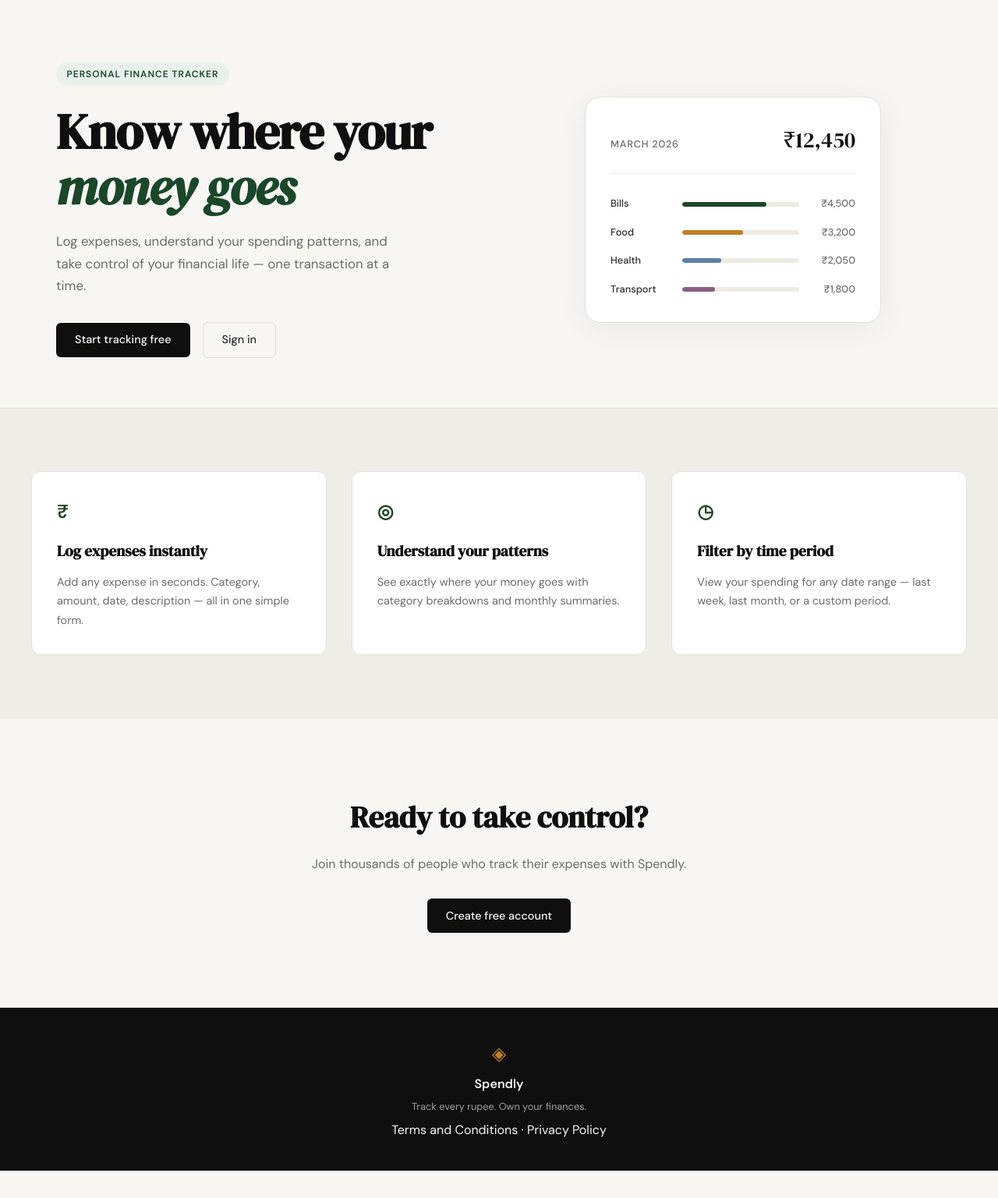
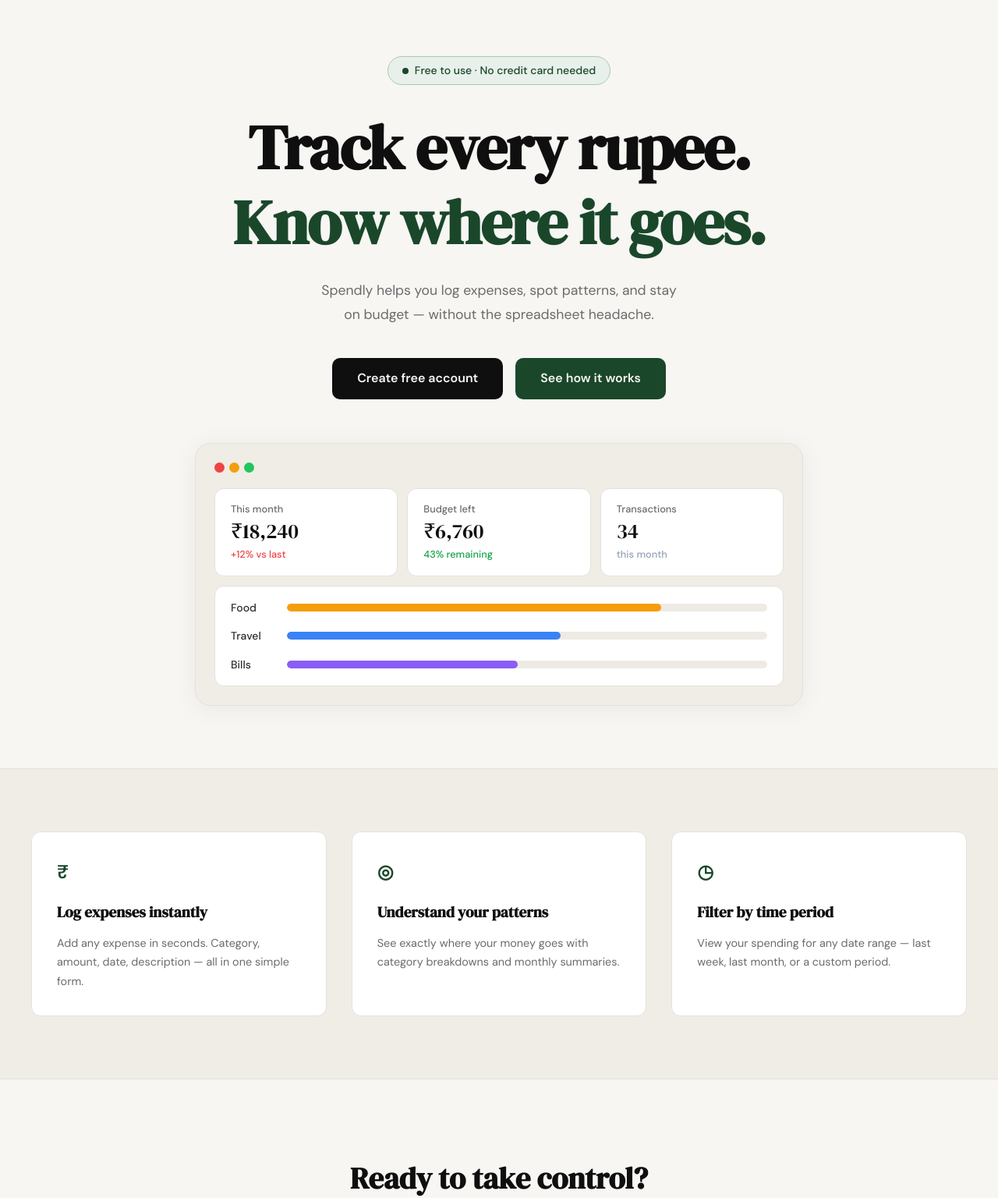
Before and after one commit to Enoshraju7-prog/spendly-friendly, a Flask app: page / in a window 1280 px wide. Shown: the part 61-1597 px from the top of the page at 78% size. Before the commit the page ends 1562 px from the top, so only its background shows below. Run offline with Flask 3, Linux system fonts and the light colour scheme.

Commit message:
landing: redesign hero section to match mockup

```diff
--- a/static/css/style.css
+++ b/static/css/style.css
@@ -528,3 +528,215 @@ a { color: inherit; text-decoration: none; }
     .nav-links a:not(.nav-cta) { display: none; }
     .hero { padding: 3rem 1rem 2rem; }
 }
+
+/* ------------------------------------------------------------------ */
+/* Hero v2                                                             */
+/* ------------------------------------------------------------------ */
+
+.hero-v2 {
+    background: var(--paper);
+    padding: 4.5rem 2rem 5rem;
+    text-align: center;
+}
+
+.hv2-inner {
+    max-width: 800px;
+    margin: 0 auto;
+    display: flex;
+    flex-direction: column;
+    align-items: center;
+}
+
+/* Pill */
+.hv2-pill {
+    display: inline-flex;
+    align-items: center;
+    gap: 0.5rem;
+    background: var(--accent-light);
+    border: 1px solid #a8c9b0;
+    color: var(--accent);
+    font-size: 0.875rem;
+    font-weight: 500;
+    padding: 0.4rem 1.1rem;
+    border-radius: 999px;
+    margin-bottom: 2rem;
+}
+
+.hv2-pill-dot {
+    width: 8px;
+    height: 8px;
+    background: var(--accent);
+    border-radius: 50%;
+    flex-shrink: 0;
+}
+
+/* Title */
+.hv2-title {
+    font-family: var(--font-display);
+    font-size: clamp(3rem, 7vw, 5rem);
+    line-height: 1.2;
+    letter-spacing: -0.02em;
+    margin-bottom: 1.5rem;
+    text-align: center;
+}
+
+.hv2-line1 {
+    color: var(--ink);
+}
+
+.hv2-line2 {
+    color: var(--accent);
+}
+
+/* Subtitle */
+.hv2-subtitle {
+    font-size: 1.1rem;
+    color: var(--ink-muted);
+    line-height: 1.75;
+    margin-bottom: 2.5rem;
+}
+
+/* Buttons */
+.hv2-actions {
+    display: flex;
+    gap: 1rem;
+    justify-content: center;
+    margin-bottom: 3.5rem;
+}
+
+.btn-hv2 {
+    display: inline-block;
+    background: var(--ink);
+    color: var(--paper);
+    padding: 0.85rem 2rem;
+    border-radius: 10px;
+    font-family: var(--font-body);
+    font-size: 1rem;
+    font-weight: 600;
+    text-decoration: none;
+    transition: background 0.2s;
+}
+
+.btn-hv2:hover { background: var(--accent); }
+
+.btn-hv2-green {
+    background: var(--accent);
+}
+
+.btn-hv2-green:hover { background: #0f2e1a; }
+
+/* Browser mock window */
+.hv2-browser {
+    width: 100%;
+    max-width: 780px;
+    background: var(--paper-warm);
+    border: 1px solid var(--border);
+    border-radius: 20px;
+    padding: 1.5rem;
+    box-shadow: 0 4px 32px rgba(0, 0, 0, 0.06);
+}
+
+.hb-chrome {
+    display: flex;
+    gap: 6px;
+    align-items: center;
+    margin-bottom: 1.25rem;
+}
+
+.hb-dot {
+    width: 13px;
+    height: 13px;
+    border-radius: 50%;
+}
+
+.hb-red    { background: #ef4444; }
+.hb-yellow { background: #f59e0b; }
+.hb-green  { background: #22c55e; }
+
+/* Stat cards */
+.hb-stats {
+    display: grid;
+    grid-template-columns: repeat(3, 1fr);
+    gap: 0.75rem;
+    margin-bottom: 0.75rem;
+}
+
+.hb-stat {
+    background: var(--paper-card);
+    border: 1px solid var(--border);
+    border-radius: 12px;
+    padding: 1rem 1.25rem;
+    display: flex;
+    flex-direction: column;
+    gap: 0.2rem;
+    text-align: left;
+}
+
+.hb-stat-label {
+    font-size: 0.8rem;
+    color: var(--ink-muted);
+    font-weight: 500;
+}
+
+.hb-stat-value {
+    font-family: var(--font-display);
+    font-size: 1.65rem;
+    color: var(--ink);
+    line-height: 1.2;
+}
+
+.hb-stat-tag {
+    font-size: 0.8rem;
+    font-weight: 500;
+}
+
+.hb-tag-red   { color: #ef4444; }
+.hb-tag-green { color: #16a34a; }
+.hb-tag-muted { color: #94a3b8; }
+
+/* Category bars */
+.hb-bars {
+    background: var(--paper-card);
+    border: 1px solid var(--border);
+    border-radius: 12px;
+    padding: 1rem 1.25rem;
+    display: flex;
+    flex-direction: column;
+    gap: 0.9rem;
+}
+
+.hb-bar-row {
+    display: grid;
+    grid-template-columns: 56px 1fr;
+    align-items: center;
+    gap: 1rem;
+}
+
+.hb-bar-label {
+    font-size: 0.875rem;
+    font-weight: 500;
+    color: var(--ink-soft);
+    text-align: left;
+}
+
+.hb-bar-track {
+    height: 10px;
+    background: var(--border-soft);
+    border-radius: 999px;
+    overflow: hidden;
+}
+
+.hb-bar {
+    height: 100%;
+    border-radius: 999px;
+}
+
+.hb-food   { background: #f59e0b; }
+.hb-travel { background: #3b82f6; }
+.hb-bills  { background: #8b5cf6; }
+
+@media (max-width: 700px) {
+    .hb-stats { grid-template-columns: 1fr; }
+    .hv2-actions { flex-direction: column; align-items: stretch; }
+    .hv2-subtitle br { display: none; }
+}
--- a/templates/landing.html
+++ b/templates/landing.html
@@ -4,60 +4,68 @@
 
 {% block content %}
 
-<section class="hero">
-    <div class="hero-inner">
-        <div class="hero-badge">Personal Finance Tracker</div>
-        <h1 class="hero-title">
-            Know where your<br>
-            <em>money goes</em>
+<section class="hero-v2">
+    <div class="hv2-inner">
+
+        <div class="hv2-pill">
+            <span class="hv2-pill-dot"></span>
+            Free to use · No credit card needed
+        </div>
+
+        <h1 class="hv2-title">
+            <span class="hv2-line1">Track every rupee.</span><br>
+            <span class="hv2-line2">Know where it goes.</span>
         </h1>
-        <p class="hero-subtitle">
-            Log expenses, understand your spending patterns,
-            and take control of your financial life —
-            one transaction at a time.
+
+        <p class="hv2-subtitle">
+            Spendly helps you log expenses, spot patterns, and stay<br>
+            on budget — without the spreadsheet headache.
         </p>
-        <div class="hero-actions">
-            <a href="{{ url_for('register') }}" class="btn-primary">Start tracking free</a>
-            <a href="{{ url_for('login') }}" class="btn-ghost">Sign in</a>
+
+        <div class="hv2-actions">
+            <a href="{{ url_for('register') }}" class="btn-hv2">Create free account</a>
+            <a href="#features" class="btn-hv2 btn-hv2-green">See how it works</a>
         </div>
-    </div>
-    <div class="hero-visual">
-        <div class="mock-card">
-            <div class="mock-card-header">
-                <span class="mock-label">March 2026</span>
-                <span class="mock-total">₹12,450</span>
+
+        <div class="hv2-browser">
+            <div class="hb-chrome">
+                <span class="hb-dot hb-red"></span>
+                <span class="hb-dot hb-yellow"></span>
+                <span class="hb-dot hb-green"></span>
             </div>
-            <div class="mock-bars">
-                <div class="mock-bar-row">
-                    <span class="mock-cat">Bills</span>
-                    <div class="mock-bar-track">
-                        <div class="mock-bar" style="width: 72%"></div>
-                    </div>
-                    <span class="mock-amt">₹4,500</span>
+            <div class="hb-stats">
+                <div class="hb-stat">
+                    <span class="hb-stat-label">This month</span>
+                    <span class="hb-stat-value">₹18,240</span>
+                    <span class="hb-stat-tag hb-tag-red">+12% vs last</span>
                 </div>
-                <div class="mock-bar-row">
-                    <span class="mock-cat">Food</span>
-                    <div class="mock-bar-track">
-                        <div class="mock-bar mock-bar-2" style="width: 52%"></div>
-                    </div>
-                    <span class="mock-amt">₹3,200</span>
+                <div class="hb-stat">
+                    <span class="hb-stat-label">Budget left</span>
+                    <span class="hb-stat-value">₹6,760</span>
+                    <span class="hb-stat-tag hb-tag-green">43% remaining</span>
                 </div>
-                <div class="mock-bar-row">
-                    <span class="mock-cat">Health</span>
-                    <div class="mock-bar-track">
-                        <div class="mock-bar mock-bar-3" style="width: 33%"></div>
-                    </div>
-                    <span class="mock-amt">₹2,050</span>
+                <div class="hb-stat">
+                    <span class="hb-stat-label">Transactions</span>
+                    <span class="hb-stat-value">34</span>
+                    <span class="hb-stat-tag hb-tag-muted">this month</span>
                 </div>
-                <div class="mock-bar-row">
-                    <span class="mock-cat">Transport</span>
-                    <div class="mock-bar-track">
-                        <div class="mock-bar mock-bar-4" style="width: 28%"></div>
-                    </div>
-                    <span class="mock-amt">₹1,800</span>
+            </div>
+            <div class="hb-bars">
+                <div class="hb-bar-row">
+                    <span class="hb-bar-label">Food</span>
+                    <div class="hb-bar-track"><div class="hb-bar hb-food" style="width:78%"></div></div>
+                </div>
+                <div class="hb-bar-row">
+                    <span class="hb-bar-label">Travel</span>
+                    <div class="hb-bar-track"><div class="hb-bar hb-travel" style="width:57%"></div></div>
+                </div>
+                <div class="hb-bar-row">
+                    <span class="hb-bar-label">Bills</span>
+                    <div class="hb-bar-track"><div class="hb-bar hb-bills" style="width:48%"></div></div>
                 </div>
             </div>
         </div>
+
     </div>
 </section>
 
```
